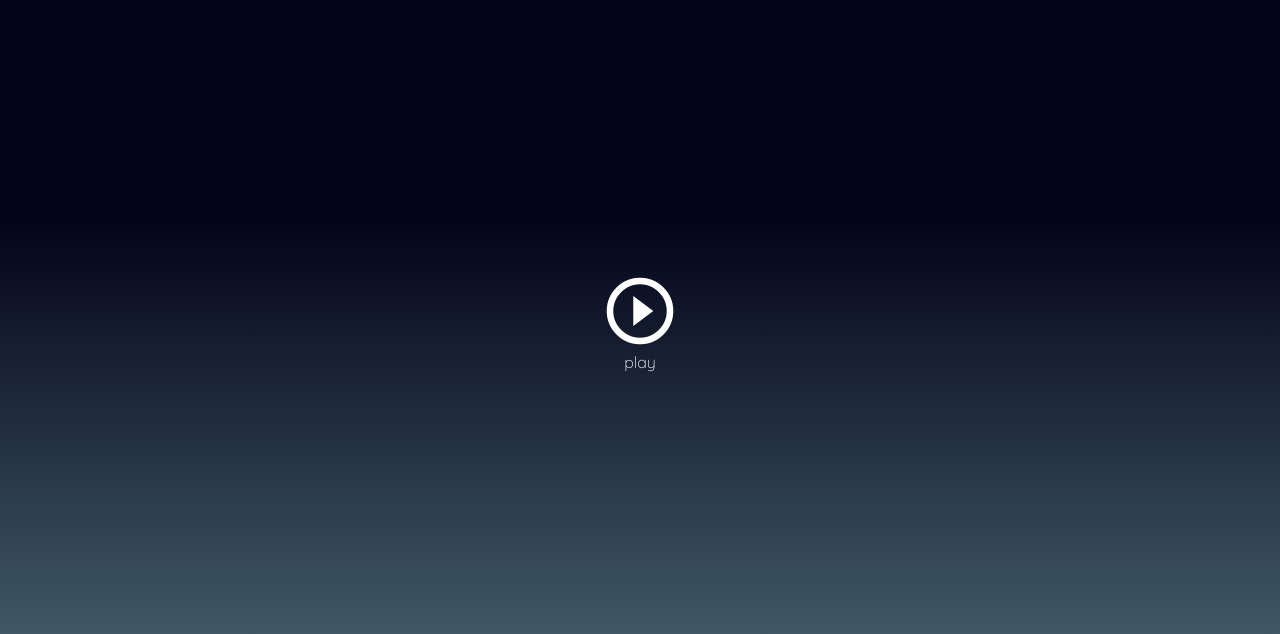
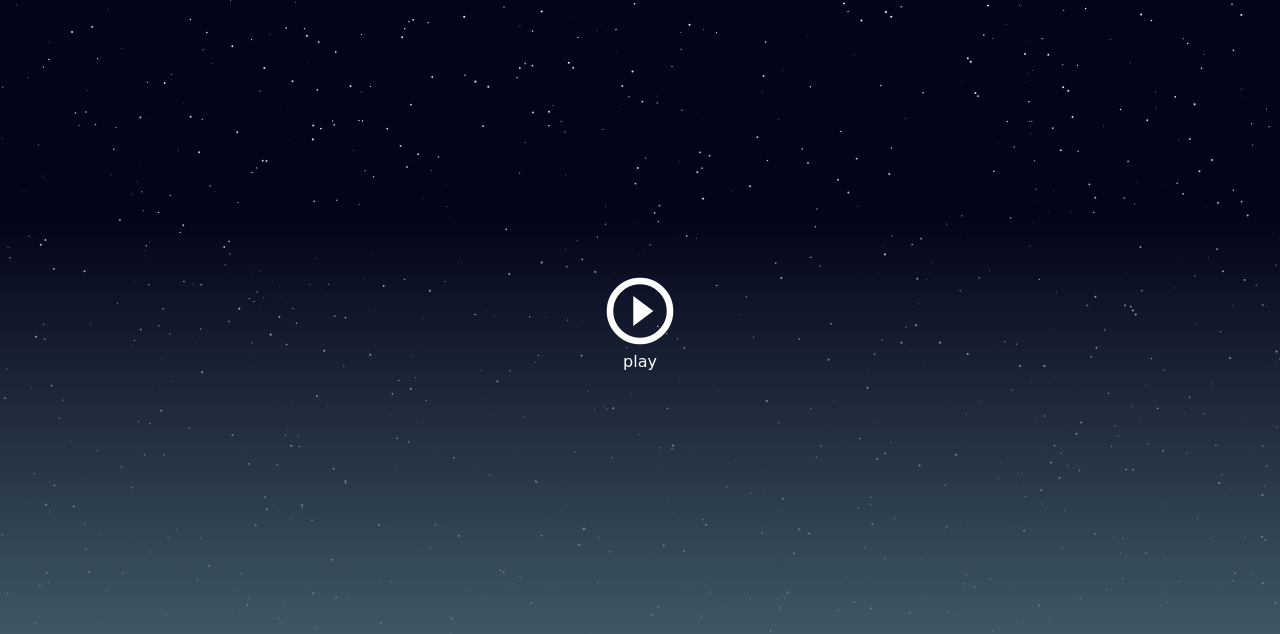
Before and after one commit to mitrousis/pleasejustsleep, a website built with webpack: page src/index.template.ejs in a window 1280 px wide. Shown: the top 634 px of the page. Built offline with nearby package versions, Linux system fonts and the light colour scheme; a web font is replaced by a local one.

Commit message:
starfield working play-pause button display toggling

```diff
--- a/src/css/_variables.scss
+++ b/src/css/_variables.scss
@@ -17,4 +17,4 @@
 
 /* font specs */
 $fontHeading: 'Nixie One', cursive;
-$fontBody: 'Quicksand', sans-serif;
+//$fontBody: 'Quicksand', sans-serif;
--- a/src/css/main.scss
+++ b/src/css/main.scss
@@ -45,10 +45,4 @@ body {
   background: linear-gradient(to bottom, #030319 27%,#46616d 85%,#997804 97%,#601102 100%); /* W3C, IE10+, FF16+, Chrome26+, Opera12+, Safari7+ */
   filter: progid:DXImageTransform.Microsoft.gradient( startColorstr='#030319', endColorstr='#601102',GradientType=0 ); /* IE6-9 */
 
-  canvas {
-    width: 100%;
-    height: 100%;
-  }
-
-
 }
--- a/src/index.template.ejs
+++ b/src/index.template.ejs
@@ -3,7 +3,7 @@
   <head>
     <meta charset="utf-8">
     <title>Please, just sleep.</title>
-    <link href="https://fonts.googleapis.com/css?family=Nixie+One|Quicksand:300" rel="stylesheet">
+    <link href="https://fonts.googleapis.com/css?family=Nixie+One" rel="stylesheet">
     <link href="https://fonts.googleapis.com/icon?family=Material+Icons" rel="stylesheet">
   </head>
   <body>
--- a/src/js/SoundManager.js
+++ b/src/js/SoundManager.js
@@ -1,4 +1,4 @@
-class SoundManager {
+export default class SoundManager {
 
   constructor(){
     this.audioContext  = new (window.AudioContext || window.webkitAudioContext);
@@ -67,5 +67,3 @@ class SoundManager {
 
 SoundManager.WHITE = 'white';
 SoundManager.BROWN = 'brown';
-
-module.exports = SoundManager;
--- a/src/js/StarBackground.js
+++ b/src/js/StarBackground.js
@@ -1,10 +1,48 @@
-let canvas = document.getElementById('stars');
-let ctx = canvas.getContext('2d');
+export default class StarBackgroud {
 
+  constructor(){
+    this.canvas = document.getElementById('stars');
+    this.ctx    = this.canvas.getContext('2d');
 
-function drawStar(){
-  ctx.fillStyle = '#ffffff';
-  ctx.beginPath();
-  ctx.arc(75, 75, 50, 0, 2 * Math.PI);
-  ctx.fill();
+    let resizeTimeout = null;
+    window.addEventListener('resize', () => {
+      if(!resizeTimeout){
+        resizeTimeout = setTimeout(() => {
+          resizeTimeout = null;
+          this.drawStarField();
+        }, 200);
+      }
+    });
+
+    this.drawStarField();
+  }
+
+  drawStarField() {
+    let fieldWidth  = window.innerWidth;
+    let fieldHeight = window.innerHeight;
+
+    this.canvas.width  = fieldWidth;
+    this.canvas.height = fieldHeight;
+    this.ctx.clearRect(0,0, fieldWidth, fieldHeight);
+
+    let maxWidth  = fieldWidth;
+    let maxHeight = fieldHeight * .8;
+
+    for(let i=0; i<1000; i++) {
+      let randX = Math.random() * maxWidth;
+      let randY = Math.random() * maxHeight;
+      let opacity = 1 - (randY / fieldHeight);
+      let radius = .05 + Math.random() * 1;
+      this.drawStar(randX, randY, radius, opacity);
+    }
+  }
+
+  drawStar(x, y, radiusMult, opacity){
+    let radius           = radiusMult * 1;
+    this.ctx.globalAlpha = opacity;
+    this.ctx.fillStyle   = '#ffffff';
+    this.ctx.beginPath();
+    this.ctx.arc(x, y, radius, 0, 2 * Math.PI);
+    this.ctx.fill();
+  }
 }
--- a/src/js/index.js
+++ b/src/js/index.js
@@ -1,16 +1,17 @@
 import mainCSS from '../css/main.scss';
 import resetCSS from '../css/reset.css';
 import PlayPauseButton from '../playPauseButton/playPauseButton';
-
+import SoundManager from './SoundManager';
+import StarBackground from './StarBackground';
 
 // Thanks to https://github.com/zacharydenton/noise.js
 
-const SoundManager = require('../js/SoundManager');
 const soundManager = new SoundManager();
-
 const playPauseButton = new PlayPauseButton();
+const starBackground  = new StarBackground();
 
 document.getElementsByClassName('controls')[0].appendChild(playPauseButton.template);
+playPauseButton.state = 'paused';
 
 // soundManager.getAudioSourceNode(SoundManager.BROWN).start();
 // soundManager.setVolume(0);
--- a/src/playPauseButton/_playPauseButton.scss
+++ b/src/playPauseButton/_playPauseButton.scss
@@ -1,4 +1,8 @@
-.pause-button {
+// .state-enabled {
+//   visibility: visible;
+// }
+
+.state-disabled {
   visibility: hidden;
 }
 
@@ -9,7 +13,7 @@
   transform: translate(-50%, -50%);
 
   .action {
-    font-family: $fontBody;
+    font-family: $fontHeading;
     color: #ffffff;
     text-align: center;
   }
--- a/src/playPauseButton/playPauseButton.js
+++ b/src/playPauseButton/playPauseButton.js
@@ -1,16 +1,26 @@
-//import css from './playPauseButton.scss';
 import template from './playPauseButton.html';
 
-class PlayPauseButton {
+export default class PlayPauseButton {
   constructor() {
     let el = document.createElement('div');
     el.innerHTML = template;
 
-    // Left off here.
     this.template = el;
-    //document.getElementsByClassName('play-pause')
-    //this.template = template;
+
+  }
+
+  set state(stateName) {
+    switch(stateName) {
+      case 'paused':
+      document.getElementsByClassName('pause-button')[0].classList.add('state-disabled');
+      document.getElementsByClassName('play-button')[0].classList.remove('state-disabled');
+      break;
+
+      case 'playing':
+      document.getElementsByClassName('pause-button')[0].classList.remove('state-disabled');
+      document.getElementsByClassName('play-button')[0].classList.add('state-disabled');
+      break;
+    }
+
   }
 }
-
-export default PlayPauseButton;
--- a/webpack.config.js
+++ b/webpack.config.js
@@ -28,7 +28,7 @@ module.exports = [
       new HtmlWebpackPlugin({
         template: './src/index.template.ejs',
         inject: 'body',
-        filename: 'index.html',
+        filename: '../index.html',
         chunks: ['index']
       }),
       new webpack.ProvidePlugin({
```
